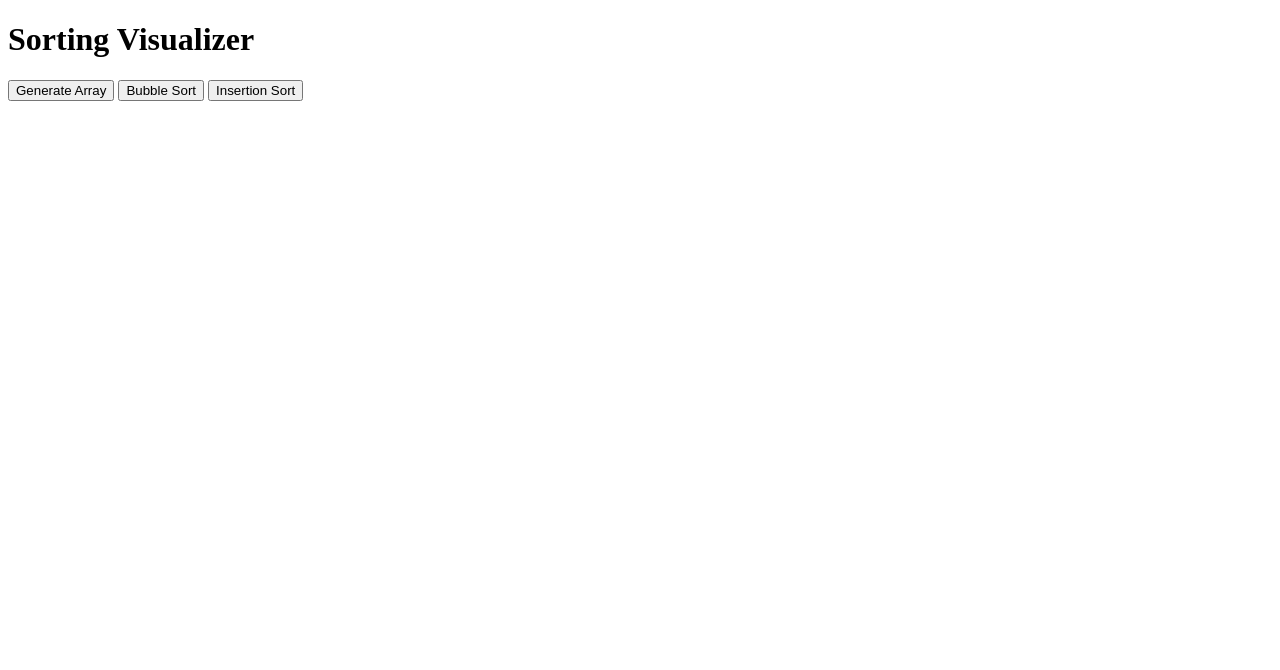
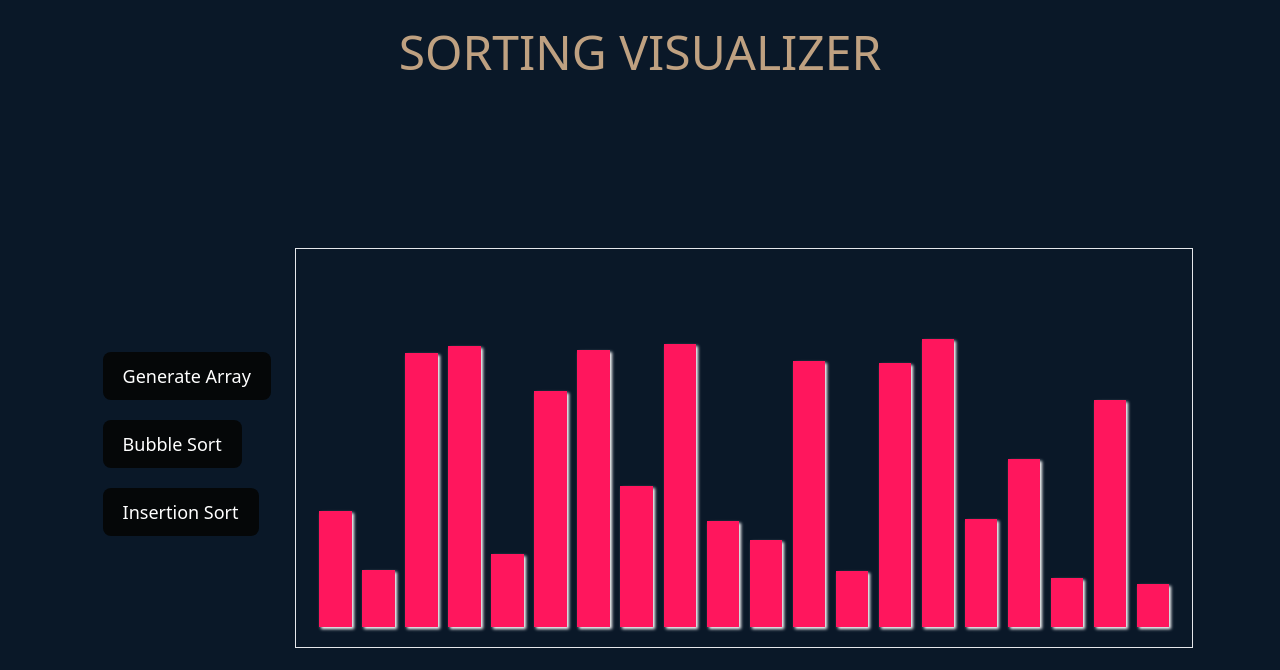
Before and after one commit to chetanhasarmani/meetSortingWesite, a plain HTML site: page index.html in a window 1280 px wide. Drawn offline with Linux system fonts and the light colour scheme; the site is published under a folder, as on GitHub Pages, so addresses that start at the root find nothing.

Commit message:
Update index.html

```diff
--- a/index.html
+++ b/index.html
@@ -12,8 +12,8 @@
     <link rel="preconnect" href="https://fonts.gstatic.com" crossorigin>
     <link href="https://fonts.googleapis.com/css2?family=Josefin+Sans:ital,wght@0,100;0,200;0,300;0,400;0,600;1,200;1,300;1,400;1,500&display=swap" rel="stylesheet">
 
-  <script type="module" crossorigin src="/assets/index-fa9139ff.js"></script>
-  <link rel="stylesheet" href="/assets/index-4a1a2f59.css">
+  <script type="module" crossorigin src="./assets/index-fa9139ff.js"></script>
+  <link rel="stylesheet" href="./assets/index-4a1a2f59.css">
 </head>
 <body>
 
```
